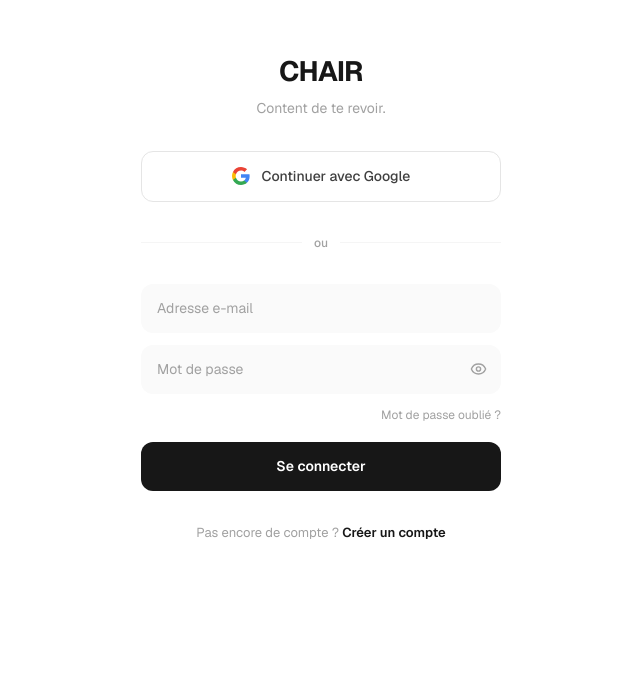
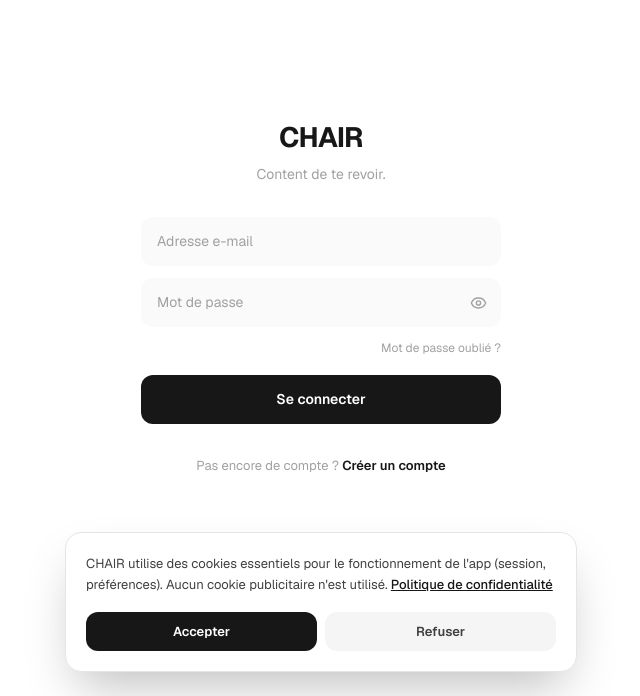
Before and after one commit to contactjswork/chair-app, a Next.js app in the folder frontend/: page /connexion in a window 1280 px wide. Shown: the part 104-800 px from the top of the page, without its empty margins (319-959 px from the left). Built offline with nearby package versions, Linux system fonts and the light colour scheme; no server answers.

Commit message:
fix: remove Google OAuth buttons, GPS consent dialog, cookie banner RGPD

```diff
--- a/frontend/app/app/recherche/page.tsx
+++ b/frontend/app/app/recherche/page.tsx
@@ -412,6 +412,8 @@
   const [sortBy,           setSortBy]           = useState('relevance');
   const [radius,           setRadius]           = useState(999);
   const [geoRequesting,    setGeoRequesting]    = useState(false);
+  const [showGeoDialog,    setShowGeoDialog]    = useState(false);
+  const [pendingRadius,    setPendingRadius]    = useState<number | null>(null);
 
   // ── Données ───────────────────────────────────────────────────────────────
   const [hairdressers, setHairdressers] = useState<ApiHairdresserProfile[]>([]);
@@ -640,8 +642,24 @@
     else if (e.key === 'Escape') { setShowSuggestions(false); setInputFocused(false); setActiveIdx(-1); }
   }
 
+  async function doRequestGeo(value: number) {
+    setGeoRequesting(true);
+    try {
+      const coords = await requestBrowserGeolocation();
+      storeLocation({ latitude: coords.latitude, longitude: coords.longitude });
+      setGeoCenter({ lat: coords.latitude, lng: coords.longitude, display: 'Ma position', source: 'gps' });
+      setSortBy('distance');
+    } catch { /* permission refusée */ } finally { setGeoRequesting(false); }
+  }
+
   async function handleSetRadius(value: number) {
     setRadius(value);
+    if (value < 999 && geoCenter === null && !geoRequesting) {
+      // Montrer le dialog d'explication avant de demander la permission GPS
+      setPendingRadius(value);
+      setShowGeoDialog(true);
+      return;
+    }
     if (value < 999 && geoCenter === null && !geoRequesting) {
       setGeoRequesting(true);
       try {
@@ -705,6 +723,37 @@
 
   return (
     <AppShell>
+
+      {/* Dialog GPS — explication avant demande de permission */}
+      {showGeoDialog && (
+        <div className="fixed inset-0 z-[999] flex items-end justify-center bg-black/40 px-4 pb-8">
+          <div className="w-full max-w-sm bg-white rounded-3xl p-6 shadow-2xl">
+            <div className="w-12 h-12 bg-neutral-900 rounded-2xl flex items-center justify-center mb-4">
+              <Navigation size={22} className="text-white" />
+            </div>
+            <h3 className="text-[17px] font-bold text-neutral-900 mb-2">Activer la localisation</h3>
+            <p className="text-[14px] text-neutral-500 leading-relaxed mb-5">
+              CHAIR utilise ta position uniquement pour trier les coiffeurs par distance. Elle n'est jamais partagée avec des tiers.
+            </p>
+            <button
+              onClick={async () => {
+                setShowGeoDialog(false);
+                if (pendingRadius !== null) await doRequestGeo(pendingRadius);
+                setPendingRadius(null);
+              }}
+              className="w-full py-3.5 bg-neutral-900 text-white font-semibold rounded-2xl text-[14px] mb-2"
+            >
+              Autoriser la localisation
+            </button>
+            <button
+              onClick={() => { setShowGeoDialog(false); setRadius(999); setPendingRadius(null); }}
+              className="w-full py-3 text-neutral-400 text-[14px] font-medium"
+            >
+              Non merci
+            </button>
+          </div>
+        </div>
+      )}
 
       <FilterSheet
         open={showFilterSheet}
--- a/frontend/app/connexion/page.tsx
+++ b/frontend/app/connexion/page.tsx
@@ -5,16 +5,6 @@
 import { Eye, EyeOff } from 'lucide-react';
 import { useAuth } from '@/contexts/AuthContext';
 
-function GoogleIcon() {
-  return (
-    <svg width="18" height="18" viewBox="0 0 18 18" fill="none">
-      <path d="M17.64 9.2c0-.637-.057-1.251-.164-1.84H9v3.481h4.844c-.209 1.125-.843 2.078-1.796 2.717v2.258h2.908c1.702-1.567 2.684-3.874 2.684-6.615z" fill="#4285F4"/>
-      <path d="M9 18c2.43 0 4.467-.806 5.956-2.18l-2.908-2.259c-.806.54-1.837.86-3.048.86-2.344 0-4.328-1.584-5.036-3.711H.957v2.332A8.997 8.997 0 0 0 9 18z" fill="#34A853"/>
-      <path d="M3.964 10.71A5.41 5.41 0 0 1 3.682 9c0-.593.102-1.17.282-1.71V4.958H.957A8.996 8.996 0 0 0 0 9c0 1.452.348 2.827.957 4.042l3.007-2.332z" fill="#FBBC05"/>
-      <path d="M9 3.58c1.321 0 2.508.454 3.44 1.345l2.582-2.58C13.463.891 11.426 0 9 0A8.997 8.997 0 0 0 .957 4.958L3.964 7.29C4.672 5.163 6.656 3.58 9 3.58z" fill="#EA4335"/>
-    </svg>
-  );
-}
 
 export default function ConnexionPage() {
   const { login } = useAuth();
@@ -23,8 +13,6 @@
   const [showPwd,   setShowPwd]   = useState(false);
   const [error,     setError]     = useState('');
   const [isLoading, setIsLoading] = useState(false);
-  const [googleMsg, setGoogleMsg] = useState(false);
-
   async function handleSubmit(e: React.FormEvent) {
     e.preventDefault();
     setError('');
@@ -48,27 +36,6 @@
         <div className="text-center">
           <Link href="/" className="text-[28px] font-bold tracking-tight text-neutral-900">CHAIR</Link>
           <p className="text-[14px] text-neutral-400 mt-1.5">Content de te revoir.</p>
-        </div>
-
-        {/* Google */}
-        <div className="flex flex-col gap-3">
-          <button
-            onClick={() => { setGoogleMsg(true); setTimeout(() => setGoogleMsg(false), 2500); }}
-            className="w-full flex items-center justify-center gap-3 py-3.5 rounded-xl border border-neutral-200 bg-white text-[14px] font-medium text-neutral-700 hover:bg-neutral-50 active:bg-neutral-100 transition-colors"
-          >
-            <GoogleIcon />
-            Continuer avec Google
-          </button>
-          {googleMsg && (
-            <p className="text-center text-[12px] text-neutral-400">Bientôt disponible.</p>
-          )}
-        </div>
-
-        {/* Divider */}
-        <div className="flex items-center gap-3">
-          <div className="flex-1 h-px bg-neutral-100" />
-          <span className="text-[12px] text-neutral-400 font-medium">ou</span>
-          <div className="flex-1 h-px bg-neutral-100" />
         </div>
 
         {/* Form */}
--- a/frontend/app/inscription/page.tsx
+++ b/frontend/app/inscription/page.tsx
@@ -5,16 +5,6 @@
 import { Eye, EyeOff } from 'lucide-react';
 import { useAuth } from '@/contexts/AuthContext';
 
-function GoogleIcon() {
-  return (
-    <svg width="18" height="18" viewBox="0 0 18 18" fill="none">
-      <path d="M17.64 9.2c0-.637-.057-1.251-.164-1.84H9v3.481h4.844c-.209 1.125-.843 2.078-1.796 2.717v2.258h2.908c1.702-1.567 2.684-3.874 2.684-6.615z" fill="#4285F4"/>
-      <path d="M9 18c2.43 0 4.467-.806 5.956-2.18l-2.908-2.259c-.806.54-1.837.86-3.048.86-2.344 0-4.328-1.584-5.036-3.711H.957v2.332A8.997 8.997 0 0 0 9 18z" fill="#34A853"/>
-      <path d="M3.964 10.71A5.41 5.41 0 0 1 3.682 9c0-.593.102-1.17.282-1.71V4.958H.957A8.996 8.996 0 0 0 0 9c0 1.452.348 2.827.957 4.042l3.007-2.332z" fill="#FBBC05"/>
-      <path d="M9 3.58c1.321 0 2.508.454 3.44 1.345l2.582-2.58C13.463.891 11.426 0 9 0A8.997 8.997 0 0 0 .957 4.958L3.964 7.29C4.672 5.163 6.656 3.58 9 3.58z" fill="#EA4335"/>
-    </svg>
-  );
-}
 
 export default function InscriptionPage() {
   const { register } = useAuth();
@@ -26,8 +16,6 @@
   const [showPwd,   setShowPwd]   = useState(false);
   const [error,     setError]     = useState('');
   const [isLoading, setIsLoading] = useState(false);
-  const [googleMsg, setGoogleMsg] = useState(false);
-
   async function handleSubmit(e: React.FormEvent) {
     e.preventDefault();
     setError('');
@@ -62,27 +50,6 @@
         <div className="text-center">
           <Link href="/" className="text-[28px] font-bold tracking-tight text-neutral-900">CHAIR</Link>
           <p className="text-[14px] text-neutral-400 mt-1.5">Crée ton compte gratuit.</p>
-        </div>
-
-        {/* Google */}
-        <div className="flex flex-col gap-3">
-          <button
-            onClick={() => { setGoogleMsg(true); setTimeout(() => setGoogleMsg(false), 2500); }}
-            className="w-full flex items-center justify-center gap-3 py-3.5 rounded-xl border border-neutral-200 bg-white text-[14px] font-medium text-neutral-700 hover:bg-neutral-50 active:bg-neutral-100 transition-colors"
-          >
-            <GoogleIcon />
-            Continuer avec Google
-          </button>
-          {googleMsg && (
-            <p className="text-center text-[12px] text-neutral-400">Bientôt disponible.</p>
-          )}
-        </div>
-
-        {/* Divider */}
-        <div className="flex items-center gap-3">
-          <div className="flex-1 h-px bg-neutral-100" />
-          <span className="text-[12px] text-neutral-400 font-medium">ou</span>
-          <div className="flex-1 h-px bg-neutral-100" />
         </div>
 
         {/* Form */}
--- a/frontend/app/layout.tsx
+++ b/frontend/app/layout.tsx
@@ -1,6 +1,7 @@
 import type { Metadata, Viewport } from "next";
 import { Geist, Geist_Mono } from "next/font/google";
 import { Providers } from "@/components/Providers";
+import CookieBanner from "@/components/ui/CookieBanner";
 import "./globals.css";
 
 const geistSans = Geist({
@@ -30,7 +31,10 @@
 }>) {
   return (
     <html lang="fr" className={`${geistSans.variable} ${geistMono.variable} h-full antialiased`}>
-      <body className="min-h-full bg-white text-neutral-900"><Providers>{children}</Providers></body>
+      <body className="min-h-full bg-white text-neutral-900">
+        <Providers>{children}</Providers>
+        <CookieBanner />
+      </body>
     </html>
   );
 }
--- /dev/null
+++ b/frontend/components/ui/CookieBanner.tsx
@@ -0,0 +1,55 @@
+'use client';
+
+import { useEffect, useState } from 'react';
+import Link from 'next/link';
+
+const COOKIE_KEY = 'chair_cookies_consent';
+
+export default function CookieBanner() {
+  const [visible, setVisible] = useState(false);
+
+  useEffect(() => {
+    try {
+      if (!localStorage.getItem(COOKIE_KEY)) setVisible(true);
+    } catch {}
+  }, []);
+
+  function accept() {
+    try { localStorage.setItem(COOKIE_KEY, 'accepted'); } catch {}
+    setVisible(false);
+  }
+
+  function decline() {
+    try { localStorage.setItem(COOKIE_KEY, 'declined'); } catch {}
+    setVisible(false);
+  }
+
+  if (!visible) return null;
+
+  return (
+    <div className="fixed bottom-0 inset-x-0 z-[9998] p-4 md:p-6">
+      <div className="max-w-lg mx-auto bg-white border border-neutral-200 rounded-2xl shadow-2xl p-5">
+        <p className="text-[13px] text-neutral-700 leading-relaxed mb-4">
+          CHAIR utilise des cookies essentiels pour le fonctionnement de l'app (session, préférences). Aucun cookie publicitaire n'est utilisé.{' '}
+          <Link href="/confidentialite" className="underline text-neutral-900 font-medium">
+            Politique de confidentialité
+          </Link>
+        </p>
+        <div className="flex gap-2">
+          <button
+            onClick={accept}
+            className="flex-1 py-2.5 bg-neutral-900 text-white text-[13px] font-semibold rounded-xl"
+          >
+            Accepter
+          </button>
+          <button
+            onClick={decline}
+            className="flex-1 py-2.5 bg-neutral-100 text-neutral-700 text-[13px] font-semibold rounded-xl"
+          >
+            Refuser
+          </button>
+        </div>
+      </div>
+    </div>
+  );
+}
```
